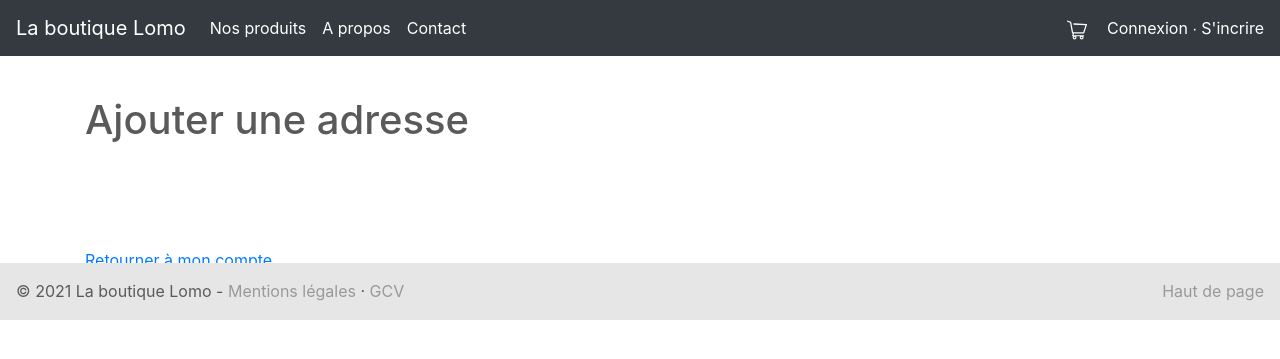
After one commit to debPhoenix/laboutiquelomo, a Symfony app: template templates/account/adress_add.html.twig in a window 1280 px wide. The commit adds this page. Shown: the top 359 px of the page. Run offline with Twig, Linux system fonts and the light colour scheme; the template is opened without the code that fills it, so the values that code supplies are empty; some libraries are stand-ins or nearby versions.

Commit message:
view + link add adress

```diff
--- a/templates/account/adress.html.twig
+++ b/templates/account/adress.html.twig
@@ -3,13 +3,15 @@
 {% block title %}Mes adresses - La boutique Lomo{% endblock %}
 
 {% block content %}
-    <a href="#" class="btn btn-primary btn-sm float-right">Ajouter une adresse</a>
+    <a href="{{ path('account_address_add') }}" class="btn btn-primary btn-sm float-right">Ajouter une adresse</a>
     <h1>Gérer mes adresses</h1>
     Dans cet espace pour allez pouvoir gérer toutes vos adresses.
     <br/><br/>
     {% if app.user.adresses | length == 0 %}
         Vous n'avez pas encore ajouté d'adresse à votre compte.<br/>
-        Pour en ajouter une <a href="#">cliquez ici</a>.
+        Pour en ajouter une <a href="{{ path('account_address_add') }}">cliquez ici</a>.
+    {% else %}
+        Afficher les adresses.
     {% endif %}
     <br/><br/>
     <a href="{{ path('account') }}">Retourner à mon compte</a><br/>
--- /dev/null
+++ b/templates/account/adress_add.html.twig
@@ -0,0 +1,11 @@
+{% extends 'base.html.twig' %}
+
+{% block title %}Ajouter une adresse - La boutique Lomo{% endblock %}
+
+{% block content %}
+    <h1>Ajouter une adresse</h1>
+    <br/><br/>
+
+    <br/><br/>
+    <a href="{{ path('account') }}">Retourner à mon compte</a><br/>
+{% endblock %}
```
Also changed, not shown: src/Controller/AccountAdressController.php (+9 -0 lines).
